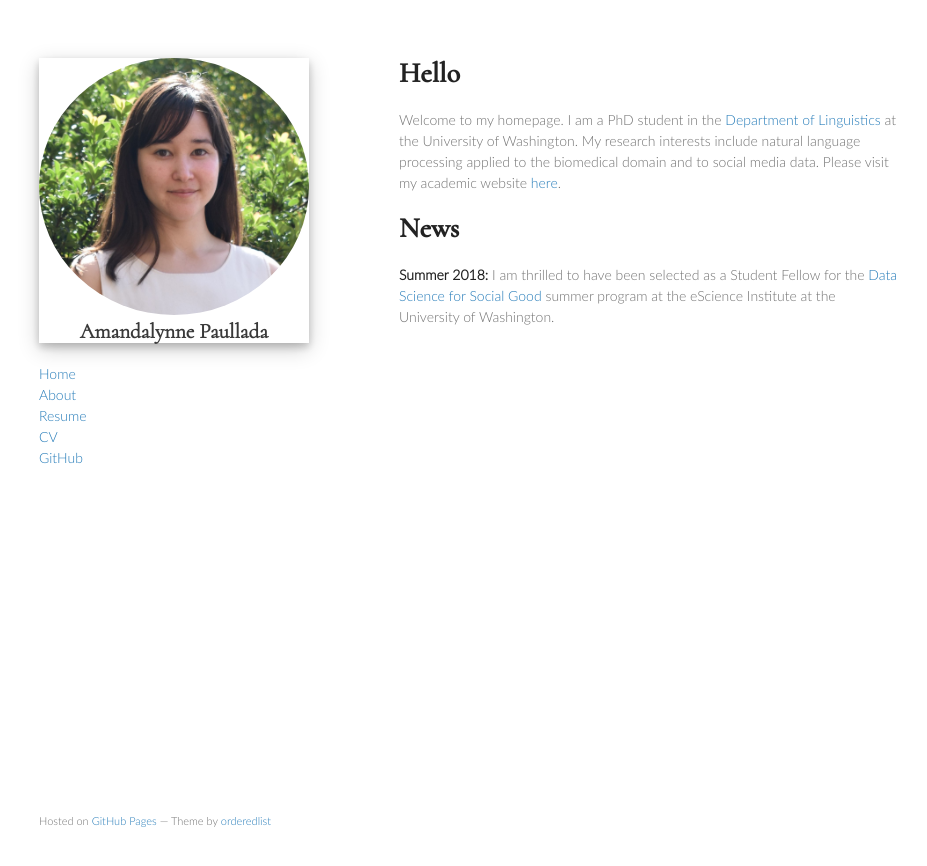
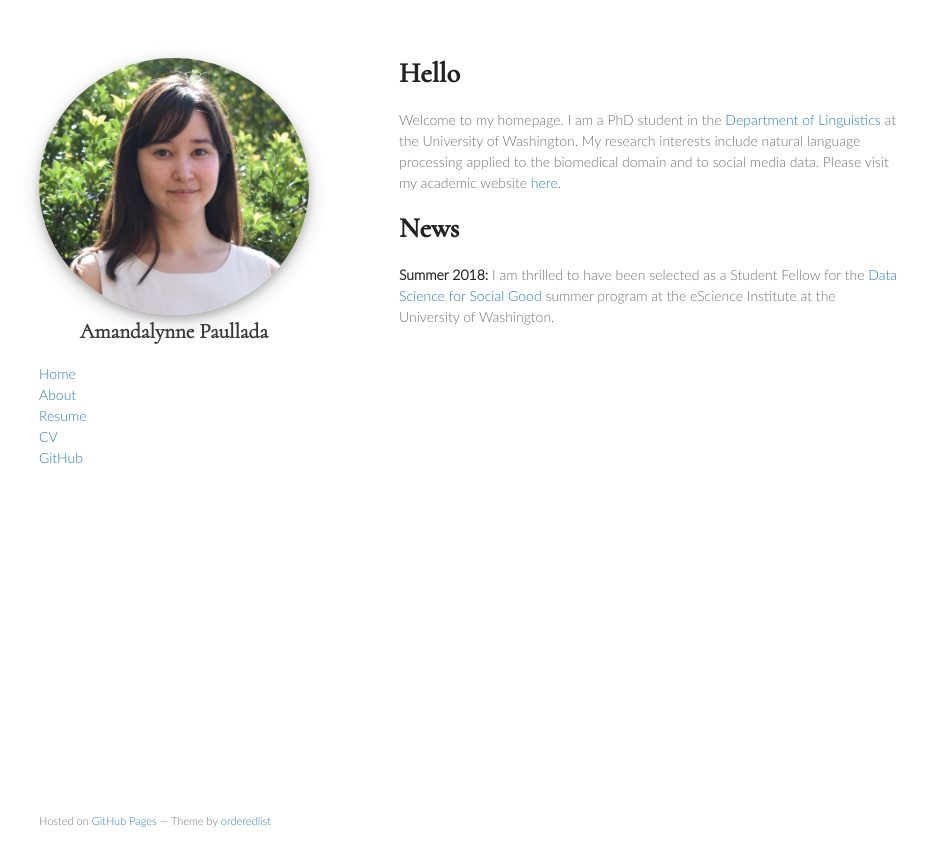
Before and after one commit to amandalynne/amandalynne.github.io, a Jekyll site: the page built from index.md, in a window 1280 px wide. Shown: the top 866 px of the page, without its empty margins (171-1098 px from the left). Built offline with Jekyll 4.4.1, drawn with Linux system fonts in a browser that asks for light colours; our own code applies the rules of GitHub Pages for plain Markdown files.

Commit message:
does this fix the shadow placement

```diff
--- a/assets/css/style.scss
+++ b/assets/css/style.scss
@@ -5,9 +5,9 @@
 
 .round-pic {
     border-radius: 50%;
+    box-shadow: 0 4px 8px 0 rgba(0, 0, 0, 0.2), 0 6px 20px 0 rgba(0, 0, 0, 0.19);
 }
 
 div.pic {
-  box-shadow: 0 4px 8px 0 rgba(0, 0, 0, 0.2), 0 6px 20px 0 rgba(0, 0, 0, 0.19);
   text-align: center;
 }
```
